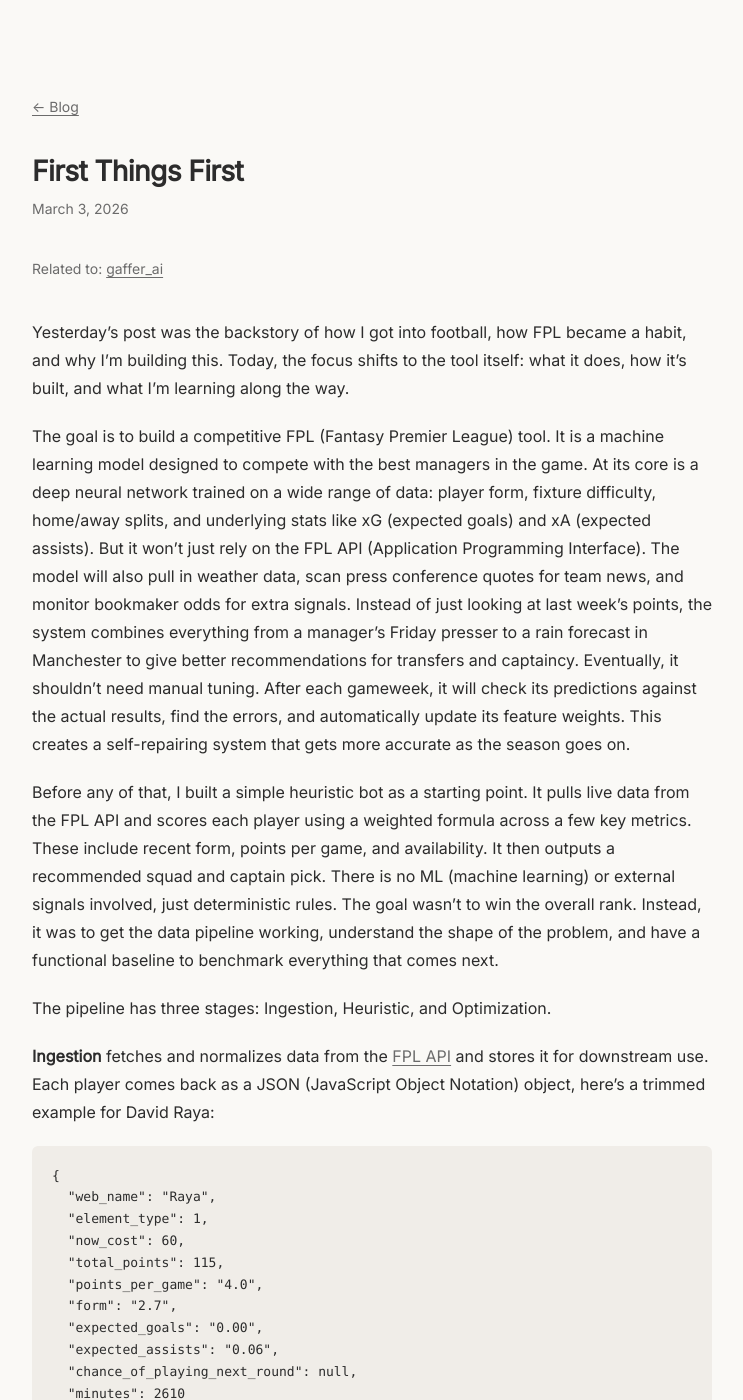
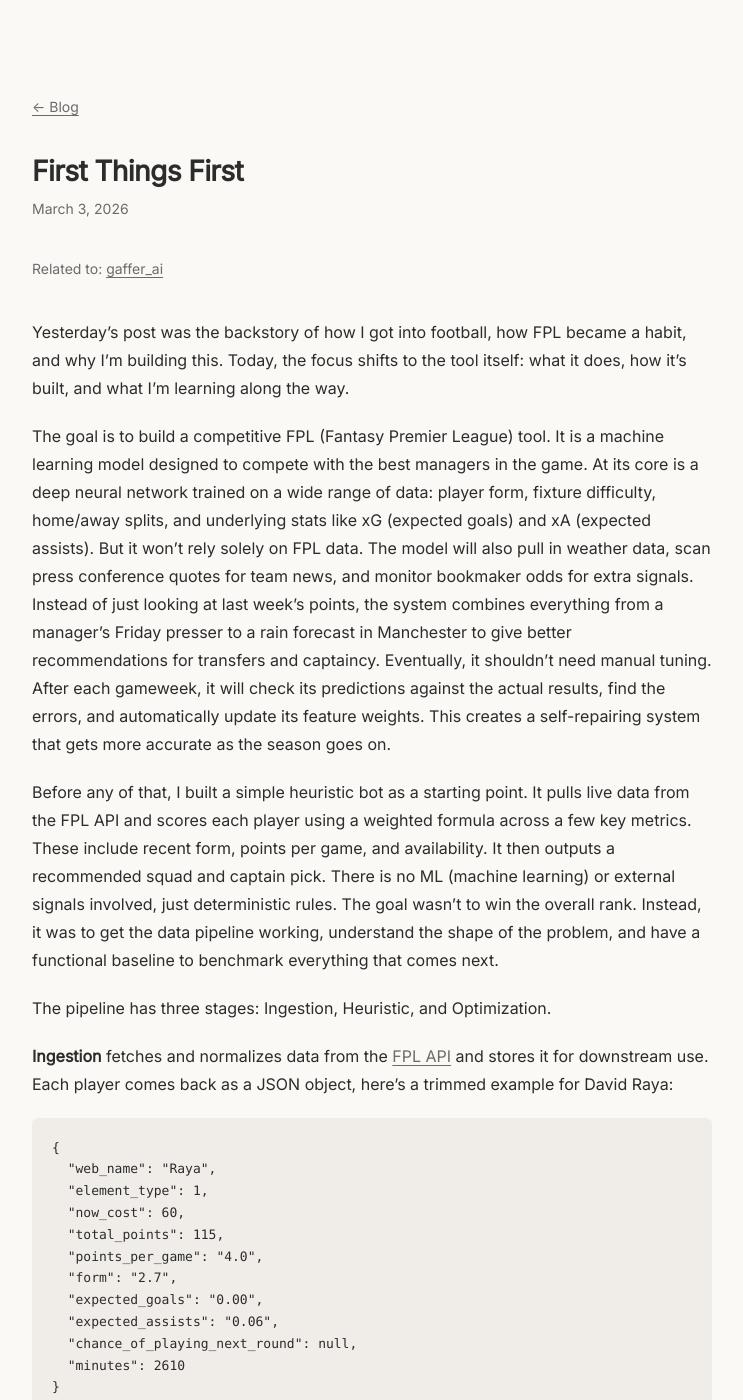
Before and after one commit to samsohn28/samsohn28.github.io, a Jekyll site: the page built from blog/2026-03-03-first-things-first.md, in a window 1280 px wide and 1400 px high. Shown: the whole window, without its empty margins (16-759 px from the left). Built offline with Jekyll 4.4.1, drawn with Linux system fonts in a browser that asks for light colours; our own code applies the rules of GitHub Pages for plain Markdown files; some of the changed text lies outside the part shown.

Commit message:
remove some explanations of acronyms

````diff
--- a/blog/2026-03-03-first-things-first.md
+++ b/blog/2026-03-03-first-things-first.md
@@ -10,13 +10,13 @@ layout: post
 
 Yesterday's post was the backstory of how I got into football, how FPL became a habit, and why I'm building this. Today, the focus shifts to the tool itself: what it does, how it's built, and what I'm learning along the way.
 
-The goal is to build a competitive FPL (Fantasy Premier League) tool. It is a machine learning model designed to compete with the best managers in the game. At its core is a deep neural network trained on a wide range of data: player form, fixture difficulty, home/away splits, and underlying stats like xG (expected goals) and xA (expected assists). But it won't just rely on the FPL API (Application Programming Interface). The model will also pull in weather data, scan press conference quotes for team news, and monitor bookmaker odds for extra signals. Instead of just looking at last week's points, the system combines everything from a manager’s Friday presser to a rain forecast in Manchester to give better recommendations for transfers and captaincy. Eventually, it shouldn't need manual tuning. After each gameweek, it will check its predictions against the actual results, find the errors, and automatically update its feature weights. This creates a self-repairing system that gets more accurate as the season goes on.
+The goal is to build a competitive FPL (Fantasy Premier League) tool. It is a machine learning model designed to compete with the best managers in the game. At its core is a deep neural network trained on a wide range of data: player form, fixture difficulty, home/away splits, and underlying stats like xG (expected goals) and xA (expected assists). But it won't rely solely on FPL data. The model will also pull in weather data, scan press conference quotes for team news, and monitor bookmaker odds for extra signals. Instead of just looking at last week's points, the system combines everything from a manager’s Friday presser to a rain forecast in Manchester to give better recommendations for transfers and captaincy. Eventually, it shouldn't need manual tuning. After each gameweek, it will check its predictions against the actual results, find the errors, and automatically update its feature weights. This creates a self-repairing system that gets more accurate as the season goes on.
 
 Before any of that, I built a simple heuristic bot as a starting point. It pulls live data from the FPL API and scores each player using a weighted formula across a few key metrics. These include recent form, points per game, and availability. It then outputs a recommended squad and captain pick. There is no ML (machine learning) or external signals involved, just deterministic rules. The goal wasn't to win the overall rank. Instead, it was to get the data pipeline working, understand the shape of the problem, and have a functional baseline to benchmark everything that comes next.
 
 The pipeline has three stages: Ingestion, Heuristic, and Optimization.
 
-**Ingestion** fetches and normalizes data from the [FPL API](https://fantasy.premierleague.com/api/bootstrap-static/) and stores it for downstream use. Each player comes back as a JSON (JavaScript Object Notation) object, here's a trimmed example for David Raya:
+**Ingestion** fetches and normalizes data from the [FPL API](https://fantasy.premierleague.com/api/bootstrap-static/) and stores it for downstream use. Each player comes back as a JSON object, here's a trimmed example for David Raya:
 
 ```json
 {
````
Also changed, not shown: other parts of blog/2026-03-03-first-things-first.md (+3 -3 lines).
